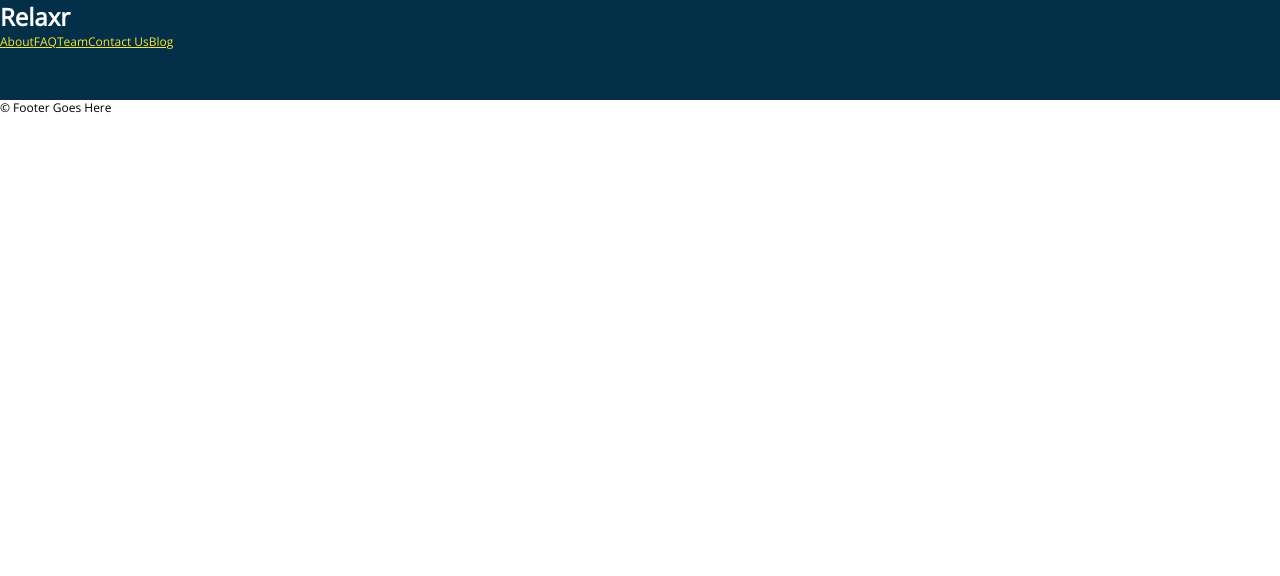
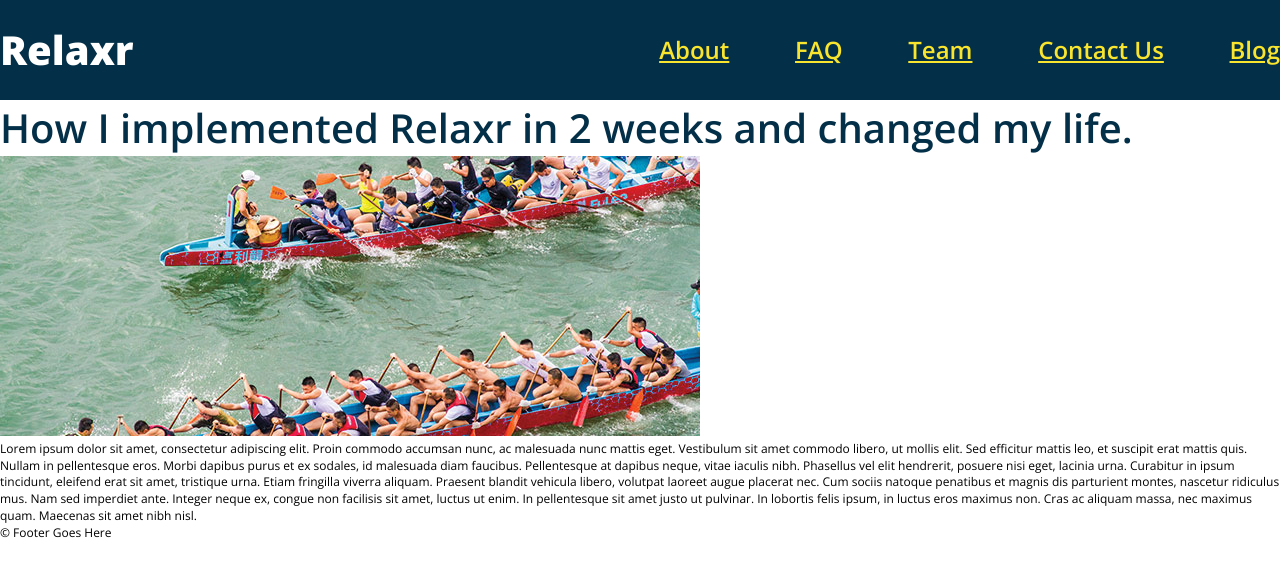
Before and after one commit to ninale91/Week-3-Monday, a plain HTML site: page starter_code/index.html in a window 1280 px wide. Drawn offline with nearby package versions, Linux system fonts and the light colour scheme.

Commit message:
added main content div

```diff
--- a/starter_code/css/style.css
+++ b/starter_code/css/style.css
@@ -67,29 +67,38 @@ body {
 
 header {
   display: flex;
-  flex-direction: column;
+  flex-direction: row;
   width: 100%;
   min-height: 100px;
   background-color:#033048;
+  align-content: center;
+  align-items: center;
+  justify-content: space-between;
 }
 
 .logo{
   color: white;
+  flex-grow: 2;
+
 }
 
 .logo h1{
-  font-weight: 600;
-  font-size: 24px;
+  font-weight: 900;
+  font-size: 40px;
 }
 
 .navtop{
   display: flex;
   flex-direction: row;
+  justify-content: space-between;
+  flex-grow: 1;
 
 }
 
 .navtop a{
   color: #f9e42e;
+  font-size: 24px;
+  font-weight: 600;
 }
 
 .content{
@@ -99,6 +108,15 @@ header {
   flex-direction: column;
 }
 
+.main-content h1{
+  font-size: 40px;
+  font-weight: 600;
+  color: #033048;
+  display: flex;
+  flex-direction: column;
+
+}
+
 footer {
 
 }
--- a/starter_code/index.html
+++ b/starter_code/index.html
@@ -4,7 +4,7 @@
     	<meta charset="utf-8">
     	<meta name="description" content="Your description goes here">
     	<meta name="keywords" content="one, two, three">
-			<link href="https://fonts.googleapis.com/css?family=Open+Sans" rel="stylesheet">
+		<link href="https://fonts.googleapis.com/css?family=Open+Sans:300,300i,400,400i,600,600i,700,700i,800,800i" rel="stylesheet">
 		<title>Relaxr</title>
 
 		<!-- external CSS link -->
@@ -39,6 +39,26 @@
 			</header>
 
 			<div class="content">
+				<div class="main-content">
+					<div>
+						<h1>
+							How I implemented Relaxr in 2 weeks and changed my life.
+						</h1>
+					</div>
+					<div>
+					<img src="images/blog_photo1.jpg" alt="boat photo"/>
+					</div>
+					<div>
+						<p>Lorem ipsum dolor sit amet, consectetur adipiscing elit. Proin commodo accumsan nunc, ac malesuada nunc mattis eget. Vestibulum sit amet commodo libero, ut mollis elit. Sed efficitur mattis leo, et suscipit erat mattis quis. Nullam in pellentesque eros. Morbi dapibus purus et ex sodales, id malesuada diam faucibus. Pellentesque at dapibus neque, vitae iaculis nibh. Phasellus vel elit hendrerit, posuere nisi eget, lacinia urna. Curabitur in ipsum tincidunt, eleifend erat sit amet, tristique urna. Etiam fringilla viverra aliquam. Praesent blandit vehicula libero, volutpat laoreet augue placerat nec.
+
+Cum sociis natoque penatibus et magnis dis parturient montes, nascetur ridiculus mus. Nam sed imperdiet ante. Integer neque ex, congue non facilisis sit amet, luctus ut enim. In pellentesque sit amet justo ut pulvinar. In lobortis felis ipsum, in luctus eros maximus non. Cras ac aliquam massa, nec maximus quam. Maecenas sit amet nibh nisl.
+
+</p>
+					</div>
+				</div>
+				<div class="sidebar">
+				</div>
+
 			</div>
 
 			<footer>
```
